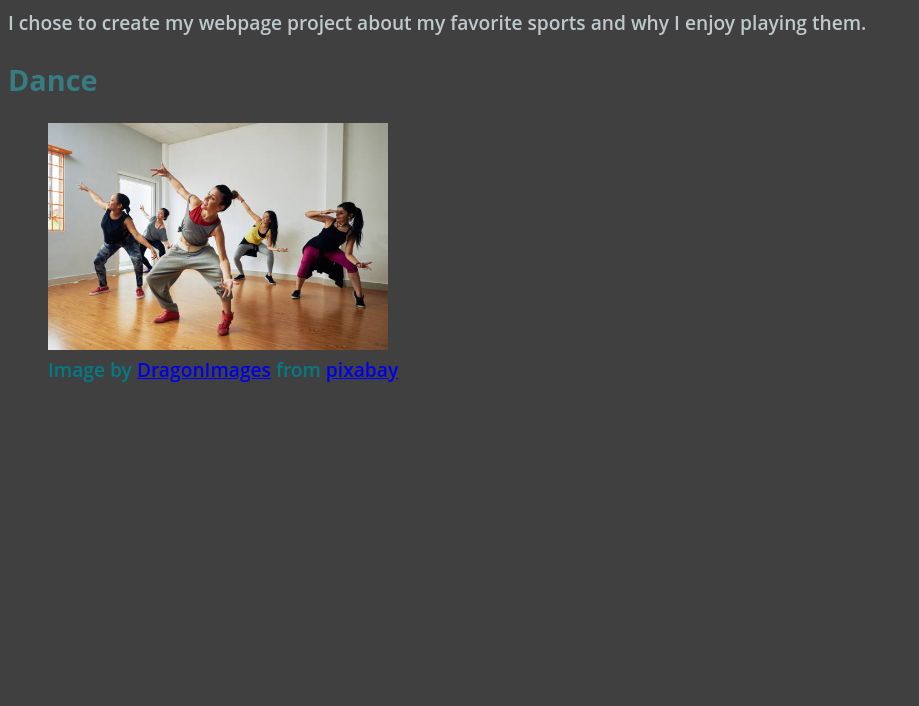
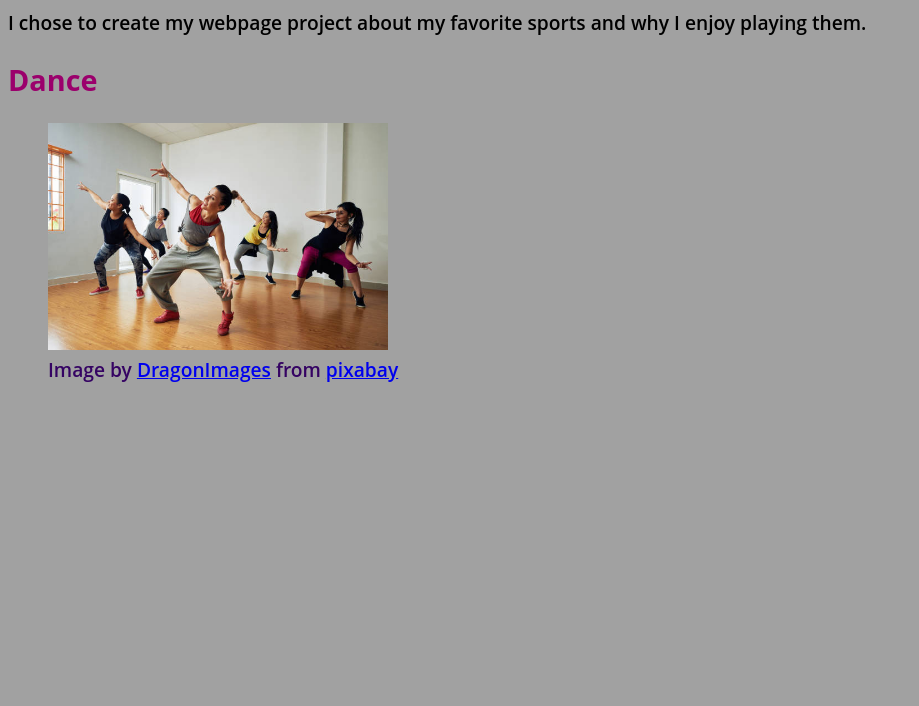
Before and after one commit to kylakywallace/2-images-single-webpage, a plain HTML site: page index.html in a window 1280 px wide. Shown: the part 94-800 px from the top of the page, without its empty margins (0-919 px from the left). Drawn offline with Linux system fonts and the light colour scheme.

Commit message:
starting styles

```diff
--- a/styles.css
+++ b/styles.css
@@ -2,14 +2,14 @@ body {
     font-family: 'open sans', sans-serif;
     font-size: 120%;
     font-weight: 600;
-    background-color: #404040
+    background-color: #a1a1a1
 }
 h1, h2 {
-    color: rgb(53,125,130);
+    color: rgb(155, 0, 108);
 }
 p {
-    color: rgb(191,201,204);
+    color: rgb(0, 0, 0);
 }
 figcaption {
-    color: rgba(3,123,135,255);
+    color: rgb(53, 3, 99)
 }
```
